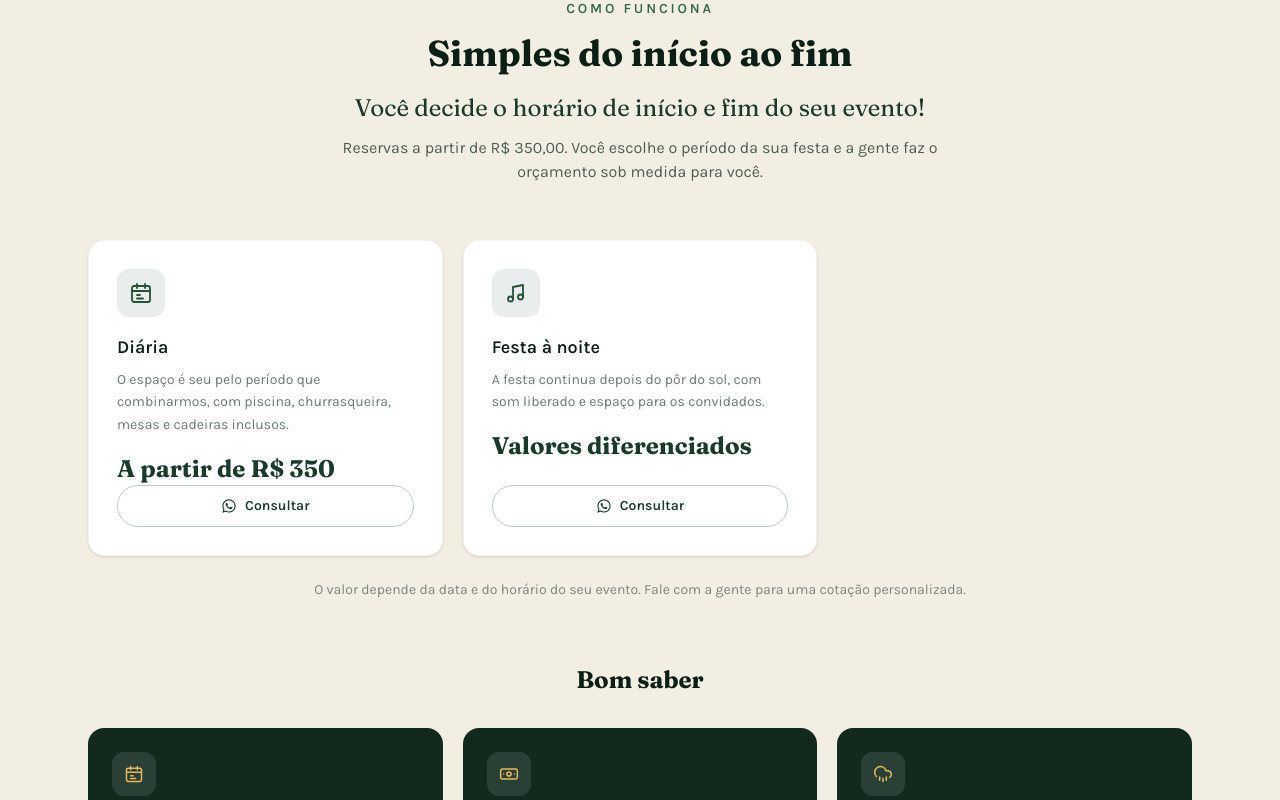
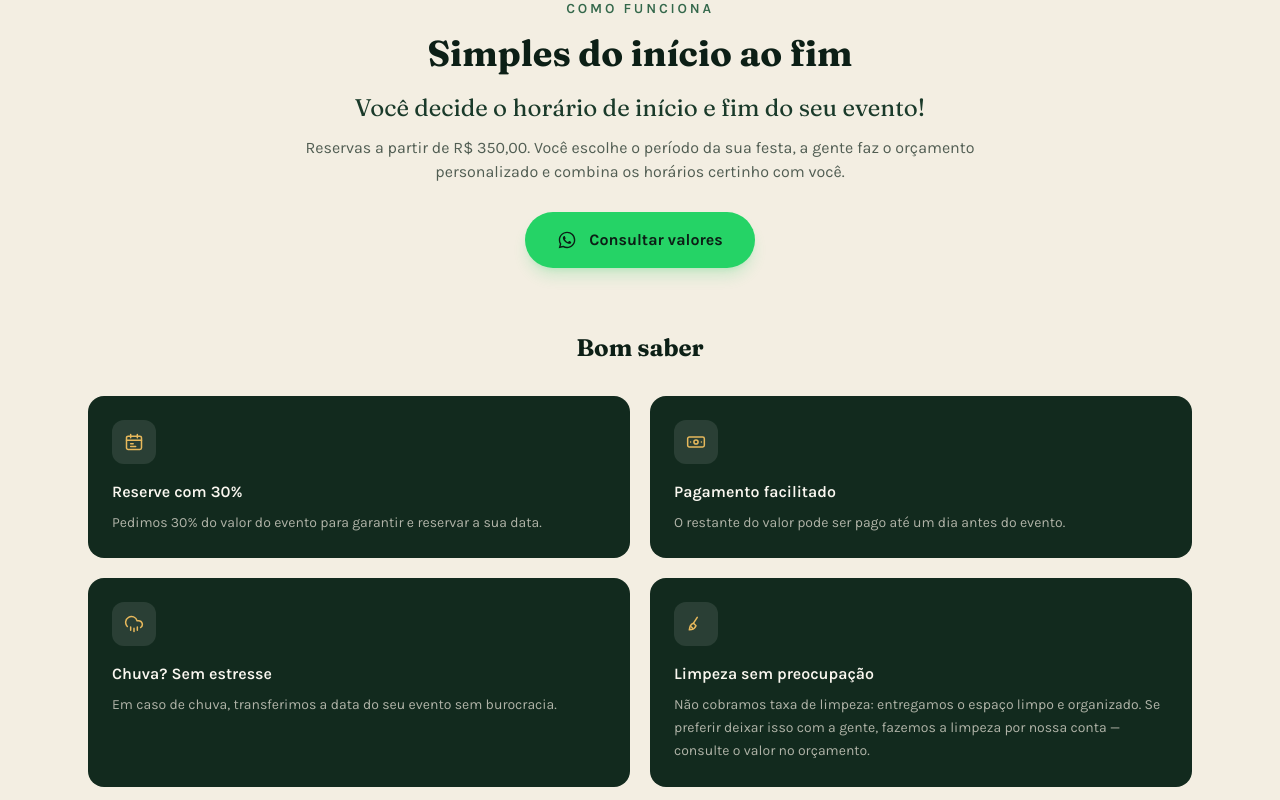
Before and after one commit to larissaalinee/espaco-para-eventos, a Next.js app: page / in a window 1280 px wide. Shown: the part 900-1700 px from the top of the page. Built offline with nearby package versions, Linux system fonts and the light colour scheme.

Commit message:
Limpeza de informacoes redundantes e menu com politica

```diff
--- a/app/components/header.tsx
+++ b/app/components/header.tsx
@@ -7,6 +7,7 @@ const navLinks = [
   { href: "#estrutura", label: "Estrutura" },
   { href: "#galeria", label: "Galeria" },
   { href: "#localizacao", label: "Localização" },
+  { href: "#politica", label: "Política" },
 ];
 
 export function Header() {
@@ -22,7 +23,7 @@ export function Header() {
           </span>
         </a>
 
-        <nav className="hidden items-center gap-8 md:flex">
+        <nav className="hidden items-center gap-6 md:flex lg:gap-7">
           {navLinks.map((link) => (
             <a
               key={link.href}
--- a/app/components/hero.tsx
+++ b/app/components/hero.tsx
@@ -39,7 +39,7 @@ export function Hero() {
 
       <div className="relative mx-auto w-full max-w-6xl px-4 py-16 sm:px-6 sm:py-24">
         <p className="mb-4 inline-flex items-center gap-2 rounded-full border border-white/20 bg-forest-950/50 px-3.5 py-1.5 text-[11px] font-medium uppercase tracking-[0.18em] text-cream-100 backdrop-blur-sm sm:mb-6 sm:px-4 sm:text-xs">
-          {site.city} - {site.state} &bull; pertinho da rodoviária
+          {site.city} - {site.state}
         </p>
 
         <p className="font-display text-xl text-sun-400 sm:text-2xl">
--- a/app/components/how-it-works.tsx
+++ b/app/components/how-it-works.tsx
@@ -2,33 +2,10 @@ import { whatsappUrl } from "@/app/lib/site";
 import {
   BroomIcon,
   CalendarIcon,
-  CheckIcon,
   MoneyIcon,
-  MusicIcon,
   RainIcon,
-  SparklesIcon,
   WhatsappIcon,
 } from "./icons";
-
-const plans = [
-  {
-    icon: CalendarIcon,
-    name: "Diária",
-    description:
-      "O espaço é seu pelo período que combinarmos, com piscina, churrasqueira, mesas e cadeiras inclusos.",
-    price: "A partir de R$ 350",
-    message: "Olá! Quero saber os valores das diárias do espaço para eventos.",
-  },
-  {
-    icon: MusicIcon,
-    name: "Festa à noite",
-    description:
-      "A festa continua depois do pôr do sol, com som liberado e espaço para os convidados.",
-    price: "Valores diferenciados",
-    message:
-      "Olá! Quero informações sobre festas à noite no espaço para eventos.",
-  },
-];
 
 const policies = [
   {
@@ -50,21 +27,9 @@ const policies = [
   },
   {
     icon: BroomIcon,
-    title: "Sem taxa de limpeza",
+    title: "Limpeza sem preocupação",
     description:
-      "Não cobramos taxa de limpeza: pedimos apenas a entrega do espaço limpo e organizado.",
-  },
-  {
-    icon: SparklesIcon,
-    title: "Limpeza por nossa conta",
-    description:
-      "Não quer se preocupar com isso no dia da festa? Deixe com a gente — consulte o valor no orçamento.",
-  },
-  {
-    icon: CheckIcon,
-    title: "Tudo pronto no seu dia",
-    description:
-      "No dia do evento você recebe o espaço limpo e organizado, pronto para aproveitar.",
+      "Não cobramos taxa de limpeza: entregamos o espaço limpo e organizado. Se preferir deixar isso com a gente, fazemos a limpeza por nossa conta — consulte o valor no orçamento.",
   },
 ];
 
@@ -83,52 +48,26 @@ export function HowItWorks() {
             Você decide o horário de início e fim do seu evento!
           </p>
           <p className="mt-3 text-base text-forest-950/70">
-            Reservas a partir de R$ 350,00. Você escolhe o período da sua festa
-            e a gente faz o orçamento sob medida para você.
+            Reservas a partir de R$ 350,00. Você escolhe o período da sua festa,
+            a gente faz o orçamento personalizado e combina os horários certinho
+            com você.
           </p>
+          <a
+            href={whatsappUrl()}
+            target="_blank"
+            rel="noopener noreferrer"
+            className="mt-7 inline-flex w-full items-center justify-center gap-3 rounded-full bg-whatsapp px-6 py-3.5 text-base font-bold text-forest-950 shadow-lg shadow-whatsapp/20 transition hover:bg-whatsapp-dark hover:text-white sm:w-auto sm:px-8 sm:py-4"
+          >
+            <WhatsappIcon className="h-5 w-5" />
+            Consultar valores
+          </a>
         </div>
-
-        <div className="mt-14 grid gap-5 md:grid-cols-3">
-          {plans.map((plan) => (
-            <div
-              key={plan.name}
-              className="flex flex-col rounded-2xl border border-forest-950/5 bg-white p-7 shadow-sm"
-            >
-              <span className="flex h-12 w-12 items-center justify-center rounded-xl bg-forest-700/10 text-forest-700">
-                <plan.icon className="h-6 w-6" />
-              </span>
-              <h3 className="mt-4 text-lg font-semibold text-forest-950">
-                {plan.name}
-              </h3>
-              <p className="mt-2 text-sm leading-relaxed text-forest-950/60">
-                {plan.description}
-              </p>
-              <p className="mt-4 font-display text-2xl font-bold text-forest-800">
-                {plan.price}
-              </p>
-              <a
-                href={whatsappUrl(plan.message)}
-                target="_blank"
-                rel="noopener noreferrer"
-                className="mt-6 inline-flex items-center justify-center gap-2 rounded-full border border-forest-700/30 px-5 py-2.5 text-sm font-semibold text-forest-800 transition hover:border-forest-700 hover:bg-forest-700 hover:text-cream-50 mt-auto"
-              >
-                <WhatsappIcon className="h-4 w-4" />
-                Consultar
-              </a>
-            </div>
-          ))}
-        </div>
-
-        <p className="mt-6 text-center text-sm text-forest-950/50">
-          O valor depende da data e do horário do seu evento. Fale com a gente
-          para uma cotação personalizada.
-        </p>
 
         <div className="mt-16">
           <h3 className="text-center font-display text-2xl font-bold text-forest-950">
             Bom saber
           </h3>
-          <div className="mt-8 grid gap-5 sm:grid-cols-2 lg:grid-cols-3">
+          <div className="mt-8 grid gap-5 sm:grid-cols-2">
             {policies.map((policy) => (
               <div
                 key={policy.title}
@@ -137,9 +76,7 @@ export function HowItWorks() {
                 <span className="flex h-11 w-11 items-center justify-center rounded-xl bg-white/10 text-sun-400">
                   <policy.icon className="h-5 w-5" />
                 </span>
-                <h4 className="mt-4 text-base font-semibold">
-                  {policy.title}
-                </h4>
+                <h4 className="mt-4 text-base font-semibold">{policy.title}</h4>
                 <p className="mt-2 text-sm leading-relaxed text-cream-100/70">
                   {policy.description}
                 </p>
--- a/app/components/location.tsx
+++ b/app/components/location.tsx
@@ -1,24 +1,6 @@
 import Image from "next/image";
 import { mapsUrl, site } from "@/app/lib/site";
-import {
-  ArrowRightIcon,
-  ClockIcon,
-  MapPinIcon,
-  ParkingIcon,
-} from "./icons";
-
-const infos = [
-  {
-    icon: ClockIcon,
-    title: "3 minutos do centro",
-    description: "Perto de tudo, mas com a sensação de estar longe da cidade.",
-  },
-  {
-    icon: ParkingIcon,
-    title: "Estacionamento dentro do espaço",
-    description: "Espaço de sobra para os carros dos convidados.",
-  },
-];
+import { ArrowRightIcon, MapPinIcon, ParkingIcon } from "./icons";
 
 export function Location() {
   return (
@@ -33,56 +15,26 @@ export function Location() {
           </h2>
           <p className="mt-4 text-base text-forest-950/70">
             O espaço fica no centro de {site.city} - {site.state}, pertinho da
-            rodoviária. Em poucos minutos de carro você sai do movimento e já
-            está na natureza.
+            rodoviária da cidade.
           </p>
         </div>
 
-        <div className="mt-14 grid items-center gap-10 lg:grid-cols-2">
-          <ul className="space-y-5">
-            {infos.map((item) => (
-              <li
-                key={item.title}
-                className="flex items-start gap-4 rounded-2xl border border-forest-950/5 bg-white p-6 shadow-sm"
-              >
-                <span className="flex h-12 w-12 shrink-0 items-center justify-center rounded-xl bg-forest-700/10 text-forest-700">
-                  <item.icon className="h-6 w-6" />
-                </span>
-                <div>
-                  <p className="text-base font-semibold text-forest-950">
-                    {item.title}
-                  </p>
-                  <p className="mt-1 text-sm text-forest-950/60">
-                    {item.description}
-                  </p>
-                </div>
-              </li>
-            ))}
-          </ul>
-
+        <div className="mt-14 grid items-center gap-8 lg:grid-cols-[1.3fr_1fr]">
           <div className="relative overflow-hidden rounded-3xl border border-forest-950/10 bg-forest-900">
-            <div className="relative h-64 sm:h-80">
+            <div className="relative h-72 sm:h-96">
               <Image
                 src="/fotos/galeria-piscina-noite.jpeg"
                 alt="Piscina com cascata iluminada à noite no espaço"
                 fill
-                sizes="(max-width: 1024px) 100vw, 50vw"
+                sizes="(max-width: 1024px) 100vw, 60vw"
                 className="object-cover"
               />
               <div className="absolute inset-0 bg-gradient-to-t from-forest-900 to-transparent" />
             </div>
             <div className="relative flex flex-col items-start gap-4 p-8 sm:flex-row sm:items-center sm:justify-between">
-              <div>
-                <span className="flex h-12 w-12 items-center justify-center rounded-2xl bg-sun-400/15 text-sun-400">
-                  <MapPinIcon className="h-6 w-6" />
-                </span>
-                <p className="mt-4 font-display text-xl font-bold text-cream-50">
-                  Centro de {site.city}
-                </p>
-                <p className="mt-1 text-sm text-cream-100/70">
-                  {site.state} &bull; pertinho da rodoviária da cidade
-                </p>
-              </div>
+              <span className="flex h-12 w-12 items-center justify-center rounded-2xl bg-sun-400/15 text-sun-400">
+                <MapPinIcon className="h-6 w-6" />
+              </span>
               <a
                 href={mapsUrl}
                 target="_blank"
@@ -94,6 +46,20 @@ export function Location() {
               </a>
             </div>
           </div>
+
+          <div className="flex items-start gap-4 rounded-2xl border border-forest-950/5 bg-white p-6 shadow-sm">
+            <span className="flex h-12 w-12 shrink-0 items-center justify-center rounded-xl bg-forest-700/10 text-forest-700">
+              <ParkingIcon className="h-6 w-6" />
+            </span>
+            <div>
+              <p className="text-base font-semibold text-forest-950">
+                Estacionamento dentro do espaço
+              </p>
+              <p className="mt-1 text-sm text-forest-950/60">
+                Espaço de sobra para os carros dos convidados.
+              </p>
+            </div>
+          </div>
         </div>
       </div>
     </section>
--- a/app/components/structure.tsx
+++ b/app/components/structure.tsx
@@ -1,14 +1,12 @@
 import {
   AccessibilityIcon,
   BathroomIcon,
-  ClockIcon,
   FreezerIcon,
   GrillIcon,
   MusicIcon,
   PoolIcon,
   SinkIcon,
   TablesIcon,
-  TreeIcon,
   WifiIcon,
 } from "./icons";
 import { site } from "@/app/lib/site";
@@ -42,7 +40,7 @@ const amenities = [
   {
     icon: TablesIcon,
     title: "Mesas e cadeiras",
-    description: `Mesas e cadeiras para ${site.capacity} pessoas sentadas, em um espaço que comporta até ${site.spaceCapacity} convidados.`,
+    description: `Acomoda ${site.capacity} pessoas sentadas.`,
   },
   {
     icon: WifiIcon,
@@ -54,33 +52,6 @@ const amenities = [
     title: "Rampas de acesso",
     description:
       "Acesso facilitado para cadeirantes e pessoas com mobilidade reduzida.",
-  },
-];
-
-const diferenciais = [
-  {
-    icon: MusicIcon,
-    title: "Som alto o evento todo",
-    description:
-      "Sua playlist pode rolar no volume máximo, do início ao fim da festa.",
-  },
-  {
-    icon: ClockIcon,
-    title: "Horário do seu jeito",
-    description:
-      "Você decide o horário de início e término da festa. É só nos passar certinho e respeitar o combinado.",
-  },
-  {
-    icon: TablesIcon,
-    title: "Zero preocupação",
-    description:
-      "Mesas e cadeiras para até 40 pessoas disponíveis para você não se preocupar com nada no dia do evento.",
-  },
-  {
-    icon: TreeIcon,
-    title: "100% ao ar livre",
-    description:
-      "Evento em contato direto com a natureza, com vista para o rio.",
   },
 ];
 
@@ -120,26 +91,18 @@ export function Structure() {
           ))}
         </div>
 
-        <h3 className="mt-20 text-center font-display text-2xl font-bold text-forest-950">
-          Nossos diferenciais
-        </h3>
-        <div className="mt-8 grid gap-5 md:grid-cols-2 lg:grid-cols-4">
-          {diferenciais.map((item) => (
-            <div
-              key={item.title}
-              className="flex items-start gap-4 rounded-2xl bg-forest-900 p-6 text-cream-50"
-            >
+        <div className="mt-6 flex flex-col items-start gap-4 rounded-2xl bg-forest-900 p-7 text-cream-50 sm:flex-row sm:items-center sm:justify-between">
+          <div className="flex items-start gap-4">
             <span className="flex h-12 w-12 shrink-0 items-center justify-center rounded-xl bg-white/10 text-sun-400">
-                <item.icon className="h-6 w-6" />
+              <MusicIcon className="h-6 w-6" />
             </span>
             <div>
-                <h3 className="text-base font-semibold">{item.title}</h3>
+              <h3 className="text-base font-semibold">Som alto o evento todo</h3>
               <p className="mt-1 text-sm leading-relaxed text-cream-100/70">
-                  {item.description}
+                Curta sua playlist no volume máximo, do início ao fim da festa.
               </p>
             </div>
           </div>
-          ))}
         </div>
       </div>
     </section>
```
Also changed, not shown: app/components/about.tsx (+2 -28 lines), app/components/footer.tsx (+1 -10 lines). Lines whose indentation alone changed are shown as unchanged.
